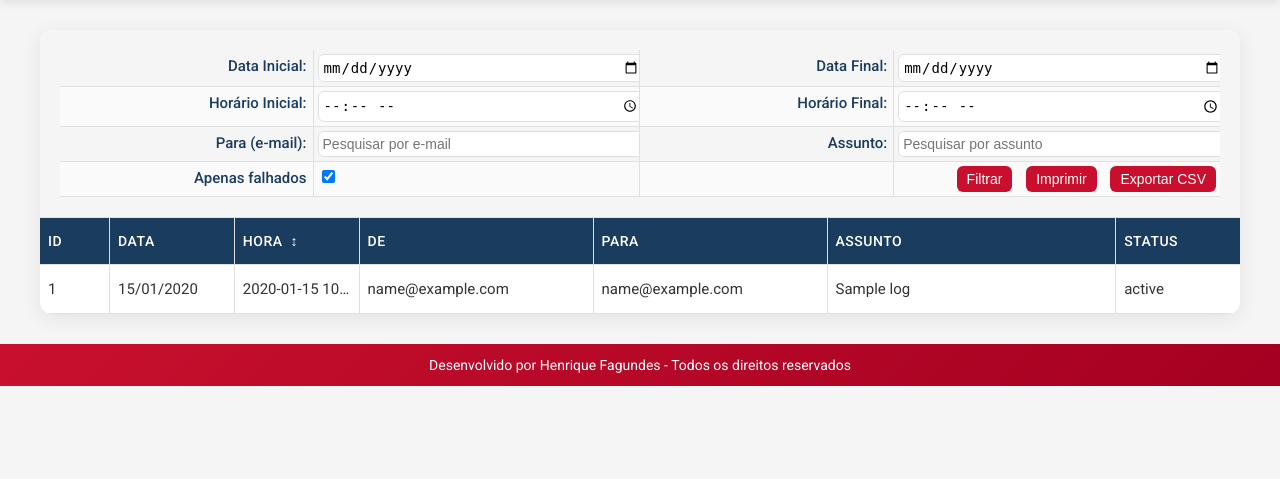
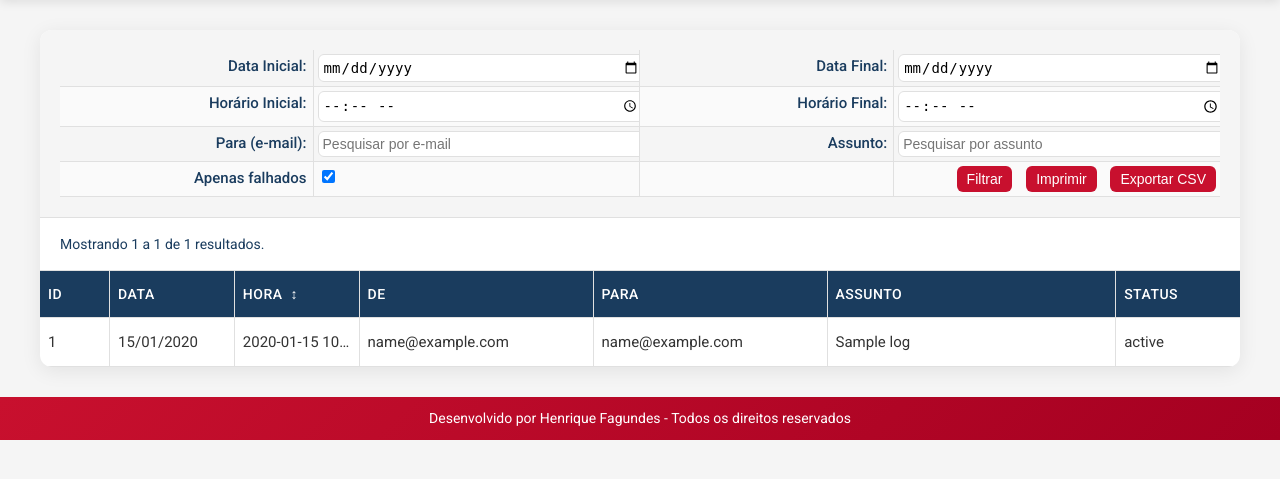
Before and after one commit to clubenaval/relatorios-smtp, a Flask app: template templates/report.html in a window 1280 px wide. Shown: the part 100-579 px from the top of the page. Run offline with Flask 3, Linux system fonts and the light colour scheme; the template is opened without the code that fills it: most values are stand-ins (such as "Sample title", 1, 10 or a date in 2020); parts of the project's set-up code (start-up, migrations or seed data) failed here and were passed over.

Commit message:
Paginação Normalizada

```diff
--- a/app.py
+++ b/app.py
@@ -149,6 +149,7 @@ def index():
     status_filter = request.args.get('status_filter')
     sort_by = request.args.get('sort_by', 'date')
     sort_order = request.args.get('sort_order', 'desc')
+    page = request.args.get('page', 1, type=int)
 
     today = datetime.now(pytz.timezone(TZ)).date().isoformat()
 
@@ -186,7 +187,8 @@ def index():
         conn = get_conn(DB_HOST, DB_USER, DB_PASSWORD, DB_NAME, DB_PORT)
         cur = conn.cursor(dictionary=True)
 
-        query = "SELECT * FROM email_logs"
+        # Contar total de registros para paginação
+        count_query = "SELECT COUNT(*) AS total FROM email_logs"
         params = []
         where = []
         if use_date_filter:
@@ -204,6 +206,15 @@ def index():
         if status_filter == 'failed':
             where.append("status != 'sent'")
         if where:
+            count_query += " WHERE " + " AND ".join(where)
+
+        cur.execute(count_query, params)
+        total_records = cur.fetchone()['total']
+        total_pages = (total_records + 49) // 50  # Arredonda para cima
+
+        # Consulta principal com LIMIT e OFFSET
+        query = "SELECT * FROM email_logs"
+        if where:
             query += " WHERE " + " AND ".join(where)
 
         order_direction = "ASC" if sort_order == 'asc' else "DESC"
@@ -212,11 +223,15 @@ def index():
         else:
             query += f" ORDER BY log_time {order_direction}, log_date {order_direction}"
 
+        query += " LIMIT 50 OFFSET %s"
+        params.append((page - 1) * 50)
+
         cur.execute(query, params)
         logs = cur.fetchall()
         return render_template('report.html', logs=logs, start_date=start_date, end_date=end_date, start_time=start_time, end_time=end_time,
                                search_email=search_email, search_subject=search_subject, status_filter=status_filter,
-                               sort_by=sort_by, sort_order=sort_order, use_date_filter=use_date_filter, use_time_filter=use_time_filter, auth_mode=AUTH_MODE)
+                               sort_by=sort_by, sort_order=sort_order, use_date_filter=use_date_filter, use_time_filter=use_time_filter,
+                               auth_mode=AUTH_MODE, page=page, total_pages=total_pages, use_pagination=True)
 
     except Exception as e:
         flash(f'Erro ao consultar o banco de dados: {e}')
--- a/templates/report.html
+++ b/templates/report.html
@@ -421,17 +421,15 @@
         </form>
         </div>
         {% if logs %}
-        {% if use_pagination %}
         <div class="results-info">
-            Mostrando {{ (page-1)*50 + 1 }} a {{ (page-1)*50 + logs|length }} de {{ total_pages * 50 }} resultados.
+            Mostrando {{ (page-1)*50 + 1 }} a {{ (page-1)*50 + logs|length }} de {{ total_records if total_records is defined else logs|length }} resultados.
         </div>
-        {% endif %}
         <table>
             <thead>
                 <tr>
                     <th>ID</th>
-                    <th>Data{% if is_search %}<button class="sort-btn" onclick="window.location.href='?{% if start_date %}start_date={{ start_date }}&{% endif %}{% if end_date %}end_date={{ end_date }}&{% endif %}{% if search_email %}search_email={{ search_email }}&{% endif %}{% if search_subject %}search_subject={{ search_subject }}&{% endif %}{% if status_filter %}status_filter={{ status_filter }}&{% endif %}sort_by=date&sort_order={% if sort_by == 'date' and sort_order == 'desc' %}asc{% else %}desc{% endif %}{% if use_pagination and page > 1 %}&page={{ page }}{% endif %}'">{{ '↓' if sort_by == 'date' and sort_order == 'desc' else '↑' if sort_by == 'date' else '↓' }}</button>{% endif %}</th>
-                    <th>Hora<button class="sort-btn" onclick="window.location.href='?{% if start_date %}start_date={{ start_date }}&{% endif %}{% if end_date %}end_date={{ end_date }}&{% endif %}{% if search_email %}search_email={{ search_email }}&{% endif %}{% if search_subject %}search_subject={{ search_subject }}&{% endif %}{% if status_filter %}status_filter={{ status_filter }}&{% endif %}sort_by=time&sort_order={% if sort_by == 'time' and sort_order == 'asc' %}desc{% else %}asc{% endif %}{% if use_pagination and page > 1 %}&page={{ page }}{% endif %}'">{{ '↑' if sort_by == 'time' and sort_order == 'asc' else '↓' if sort_by == 'time' else '↕' }}</button></th>
+                    <th>Data{% if is_search %}<button class="sort-btn" onclick="window.location.href='?{% if start_date %}start_date={{ start_date }}&{% endif %}{% if end_date %}end_date={{ end_date }}&{% endif %}{% if search_email %}search_email={{ search_email }}&{% endif %}{% if search_subject %}search_subject={{ search_subject }}&{% endif %}{% if status_filter %}status_filter={{ status_filter }}&{% endif %}sort_by=date&sort_order={% if sort_by == 'date' and sort_order == 'desc' %}asc{% else %}desc{% endif %}{% if page > 1 %}&page={{ page }}{% endif %}'">{{ '↓' if sort_by == 'date' and sort_order == 'desc' else '↑' if sort_by == 'date' else '↓' }}</button>{% endif %}</th>
+                    <th>Hora<button class="sort-btn" onclick="window.location.href='?{% if start_date %}start_date={{ start_date }}&{% endif %}{% if end_date %}end_date={{ end_date }}&{% endif %}{% if search_email %}search_email={{ search_email }}&{% endif %}{% if search_subject %}search_subject={{ search_subject }}&{% endif %}{% if status_filter %}status_filter={{ status_filter }}&{% endif %}sort_by=time&sort_order={% if sort_by == 'time' and sort_order == 'asc' %}desc{% else %}asc{% endif %}{% if page > 1 %}&page={{ page }}{% endif %}'">{{ '↑' if sort_by == 'time' and sort_order == 'asc' else '↓' if sort_by == 'time' else '↕' }}</button></th>
                     <th>De</th>
                     <th>Para</th>
                     <th>Assunto</th>
@@ -453,16 +451,16 @@
             </tbody>
         </table>
 
-        {% if use_pagination and total_pages > 1 %}
+        {% if total_pages > 1 %}
         <div class="pagination">
             {% if page > 1 %}
-            <a href="?{% if start_date %}start_date={{ start_date }}&{% endif %}{% if end_date %}end_date={{ end_date }}&{% endif %}{% if search_email %}search_email={{ search_email }}&{% endif %}{% if search_subject %}search_subject={{ search_subject }}&{% endif %}{% if status_filter %}status_filter={{ status_filter }}&{% endif %}sort_by={{ sort_by|default('date') }}&sort_order={{ sort_order|default('desc') }}&page={{ page-1 }}">← Anterior</a>
+            <a href="?{% if start_date %}start_date={{ start_date }}&{% endif %}{% if end_date %}end_date={{ end_date }}&{% endif %}{% if start_time %}start_time={{ start_time }}&{% endif %}{% if end_time %}end_time={{ end_time }}&{% endif %}{% if search_email %}search_email={{ search_email }}&{% endif %}{% if search_subject %}search_subject={{ search_subject }}&{% endif %}{% if status_filter %}status_filter={{ status_filter }}&{% endif %}sort_by={{ sort_by|default('date') }}&sort_order={{ sort_order|default('desc') }}&page={{ page-1 }}">← Anterior</a>
             {% endif %}
 
             <span class="current">Página {{ page }} de {{ total_pages }}</span>
 
             {% if page < total_pages %}
-            <a href="?{% if start_date %}start_date={{ start_date }}&{% endif %}{% if end_date %}end_date={{ end_date }}&{% endif %}{% if search_email %}search_email={{ search_email }}&{% endif %}{% if search_subject %}search_subject={{ search_subject }}&{% endif %}{% if status_filter %}status_filter={{ status_filter }}&{% endif %}sort_by={{ sort_by|default('date') }}&sort_order={{ sort_order|default('desc') }}&page={{ page+1 }}">Próxima →</a>
+            <a href="?{% if start_date %}start_date={{ start_date }}&{% endif %}{% if end_date %}end_date={{ end_date }}&{% endif %}{% if start_time %}start_time={{ start_time }}&{% endif %}{% if end_time %}end_time={{ end_time }}&{% endif %}{% if search_email %}search_email={{ search_email }}&{% endif %}{% if search_subject %}search_subject={{ search_subject }}&{% endif %}{% if status_filter %}status_filter={{ status_filter }}&{% endif %}sort_by={{ sort_by|default('date') }}&sort_order={{ sort_order|default('desc') }}&page={{ page+1 }}">Próxima →</a>
             {% endif %}
         </div>
         {% endif %}
```
